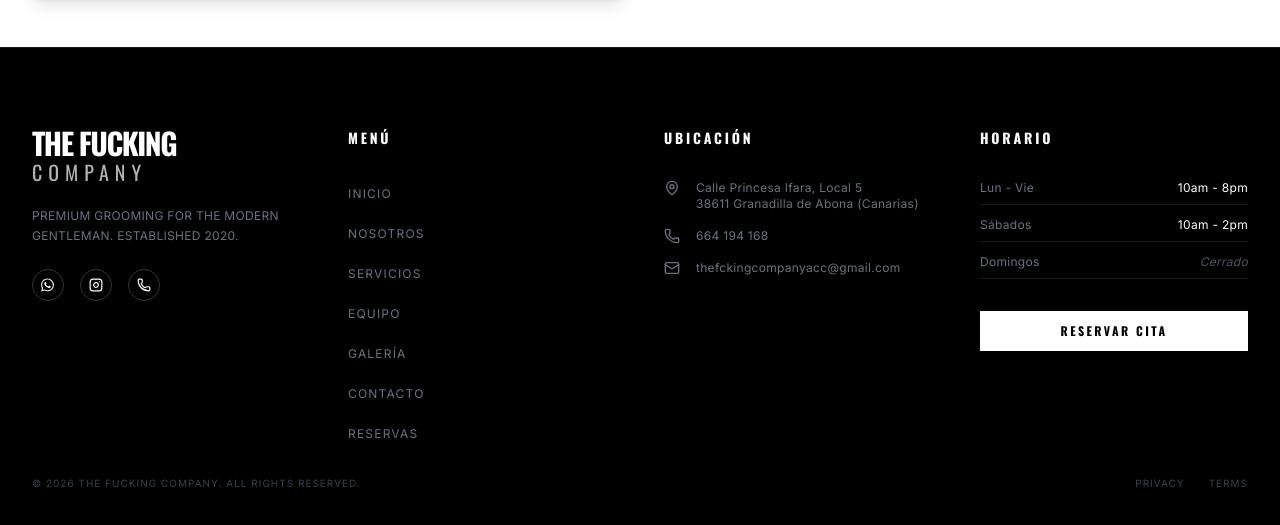
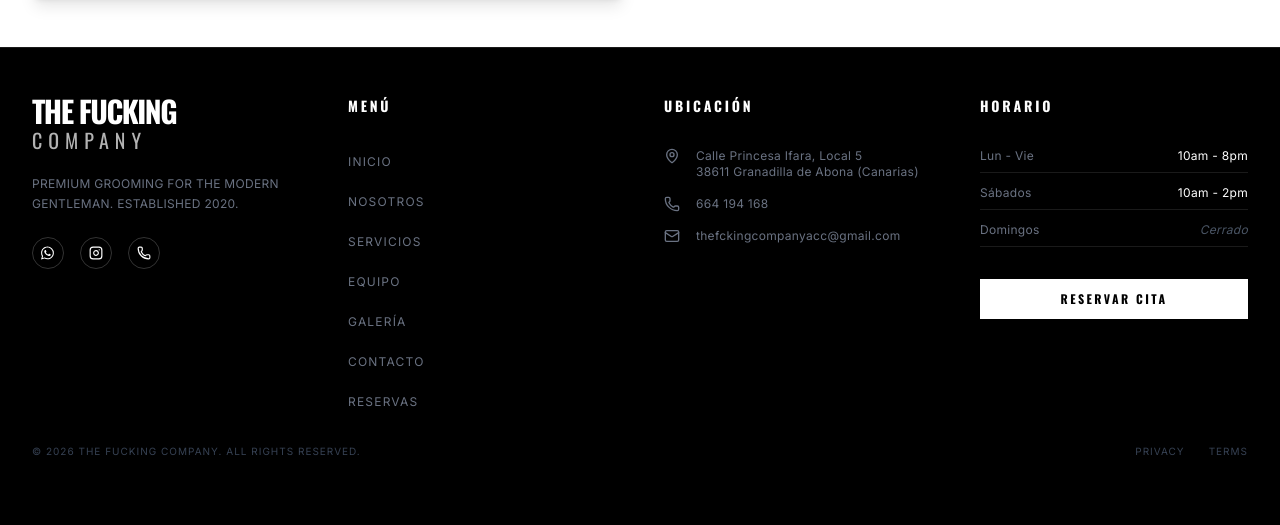
Before and after one commit to thefckingcompany/tfc-web, a React (Vite) app: page /contacto in a window 1280 px wide. Shown: the part 861-1386 px from the top of the page. After the commit the page ends 1360 px from the top, so only its background shows below. Built offline with nearby package versions, Linux system fonts and the light colour scheme.

Commit message:
Reduce footer top padding

```diff
--- a/src/components/layout/Footer.tsx
+++ b/src/components/layout/Footer.tsx
@@ -4,7 +4,7 @@ import { WhatsAppIcon } from '../../icons/WhatsAppIcon';
 
 export const Footer = () => {
     return (
-        <footer className="bg-black pt-20 pb-10 text-white border-t border-white/10">
+        <footer className="bg-black pt-12 pb-10 text-white border-t border-white/10">
             <div className="max-w-7xl mx-auto px-10 sm:px-8 lg:px-8">
                 <div className="grid grid-cols-1 md:grid-cols-4 gap-12 mb-8">
 
```
